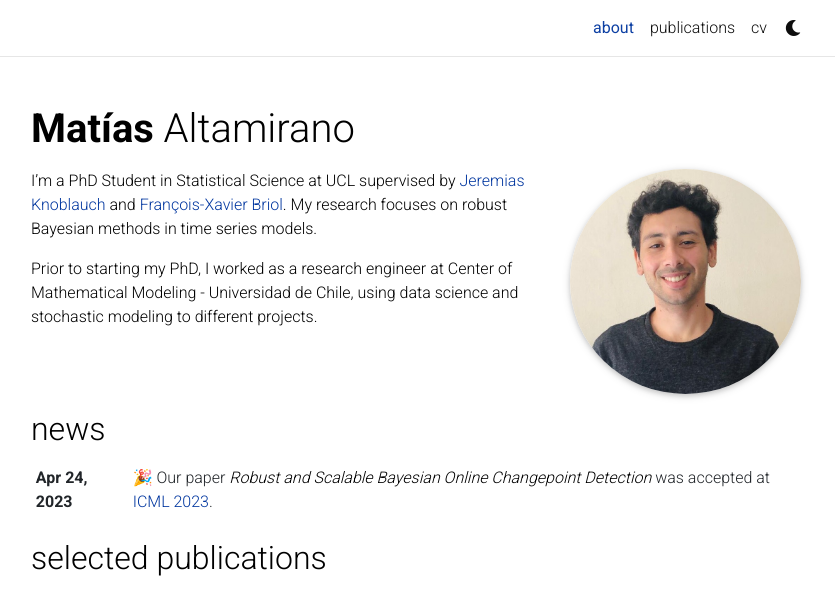
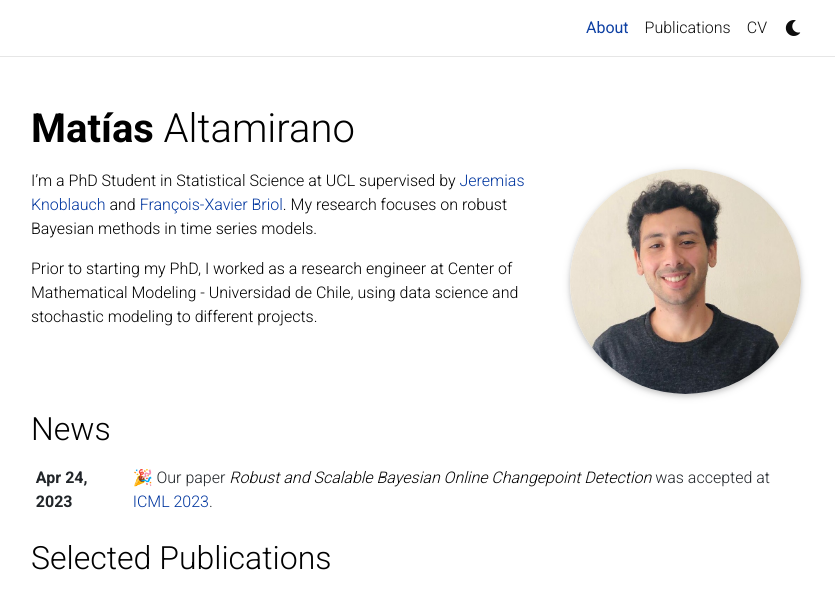
Before and after one commit to maltamiranomontero/maltamiranomontero.github.io, a Jekyll site: the page built from _pages/about.md, in a window 1280 px wide and 978 px high, cut to the strip 0-606 px from the top of the window. Shown: the whole strip, without its empty margins (224-1059 px from the left). Built offline with Jekyll 4.4.1, drawn with Linux system fonts in a browser that asks for light colours; full-size pictures stand in for the smaller copies a plugin makes; comment, search, counter and statistics services are not loaded; a style sheet for code colours, icons or effects is not loaded.

Commit message:
Change capitalisation

```diff
--- a/_layouts/about.html
+++ b/_layouts/about.html
@@ -42,7 +42,7 @@ layout: default
 
           <!-- News -->
           {% if page.news and site.announcements.enabled -%}
-            <h2><a href="{{ '/news/' | relative_url }}" style="color: inherit;">news</a></h2>
+            <h2><a href="{{ '/news/' | relative_url }}" style="color: inherit;">News</a></h2>
             {%- include news.html limit=true %}
           {%- endif %}
 
@@ -54,7 +54,7 @@ layout: default
 
           <!-- Selected papers -->
           {% if page.selected_papers -%}
-            <h2><a href="{{ '/publications/' | relative_url }}" style="color: inherit;">selected publications</a></h2>
+            <h2><a href="{{ '/publications/' | relative_url }}" style="color: inherit;">Selected Publications</a></h2>
             {%- include selected_papers.html %}
           {%- endif %}
 
--- a/_pages/about.md
+++ b/_pages/about.md
@@ -1,6 +1,6 @@
 ---
 layout: about
-title: about
+title: About
 permalink: /
 subtitle: #<a href='#'>Affiliations</a>. Address. Contacts. Moto. Etc.
 
```
Also changed, not shown: _pages/cv.md (+1 -1 lines), _pages/publications.md (+1 -1 lines).
